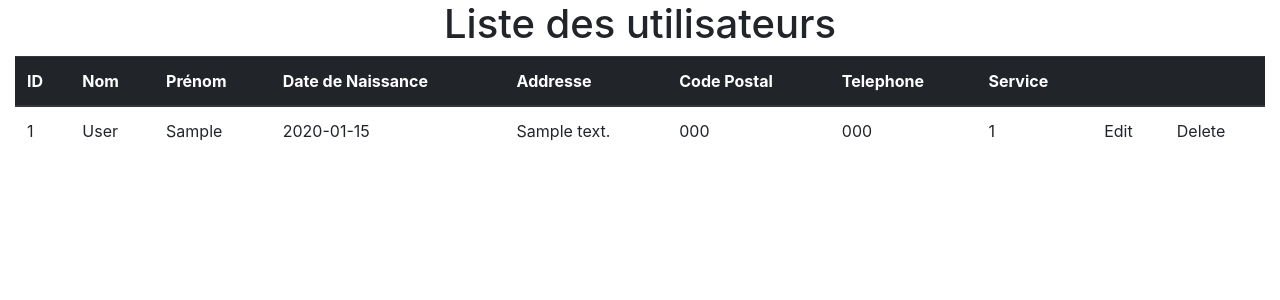
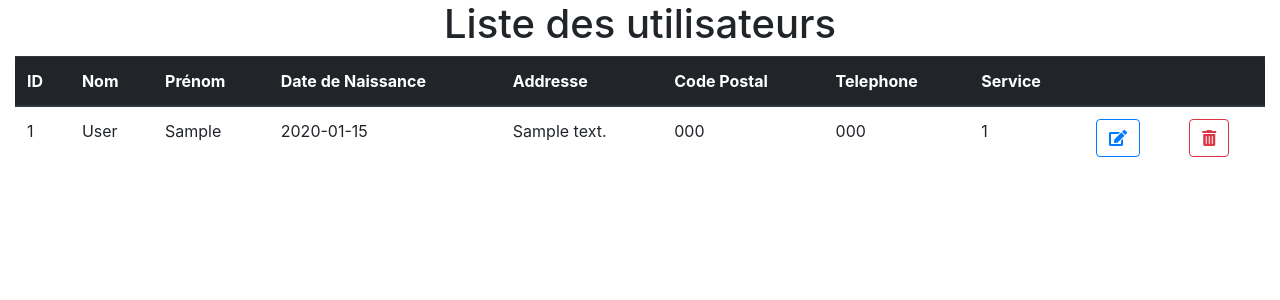
Before and after one commit to SebastienHinard/CDA-PDO-TP1, a CodeIgniter app: page /database/ in a window 1280 px wide. Shown: the part 56-356 px from the top of the page. Run offline with CodeIgniter, Linux system fonts and the light colour scheme; tables that the repository leaves empty hold one stand-in row (values such as "Sample post"); some libraries are stand-ins or nearby versions.

Commit message:
delete ok

```diff
--- a/application/controllers/User.php
+++ b/application/controllers/User.php
@@ -66,7 +66,7 @@ class User extends CI_Controller {
             show_404();
         }else{
             $user = $this->Users->deleteUser($id);
-            redirect( base_url('user') );
+            redirect('');
         }
     }
 
--- a/application/views/common/header.php
+++ b/application/views/common/header.php
@@ -6,6 +6,7 @@
         <meta name="viewport" content = "width=device-width, initial-scale=1">
         <title><?= $title ?></title>
         <link rel="stylesheet" href="https://maxcdn.bootstrapcdn.com/bootstrap/4.0.0/css/bootstrap.min.css" integrity="sha384-Gn5384xqQ1aoWXA+058RXPxPg6fy4IWvTNh0E263XmFcJlSAwiGgFAW/dAiS6JXm" crossorigin="anonymous">
+        <link rel="stylesheet" href="https://use.fontawesome.com/releases/v5.8.1/css/all.css" integrity="sha384-50oBUHEmvpQ+1lW4y57PTFmhCaXp0ML5d60M1M7uH2+nqUivzIebhndOJK28anvf" crossorigin="anonymous">
     </head>
     <body>
         <div class="container-fluid">
--- a/application/views/user/index.php
+++ b/application/views/user/index.php
@@ -24,10 +24,23 @@
                     <td><?= $user->zipcode ?></td>
                     <td><?= $user->phone ?></td>
                     <td><?= $user->id_Services ?></td>
-                <td>Edit</td>
-                <td>Delete</td>
+                    <td><a href="edit/<?= $user->id ?>" class="btn btn-outline-primary"><i class="fas fa-edit"></i></a></td>
+                    <td><button type="button" data-toggle="modal" data-target="#delete<?= $user->id ?>" class="btn btn-outline-danger"><i class="fas fa-trash-alt"></i></button></td>
                 </tr>
             <?php } ?>
         </tbody>
     </table>
+    <?php foreach ($users as $user) { ?>
+        <div class="modal fade" id="delete<?= $user->id ?>" tabindex="-1" role="dialog">
+            <div class="modal-dialog modal-lg">
+                <div class="modal-content text-center">
+                    <h2 class="bg-dark text-white p-2">Attention</h2>
+                    <p>Voulez-vous supprimer <b><?= $user->firstname . ' ' . $user->lastname ?></b>?</p>
+                    <div class="row justify-content-center">
+                        <a href="delete/<?= $user->id ?>" class="btn btn-outline-danger col-4 my-3">Confirmer</a>
+                    </div>
+                </div>
+            </div>
+        </div>
     <?php } ?>
+<?php } ?>
```
Lines whose indentation alone changed are shown as unchanged.
